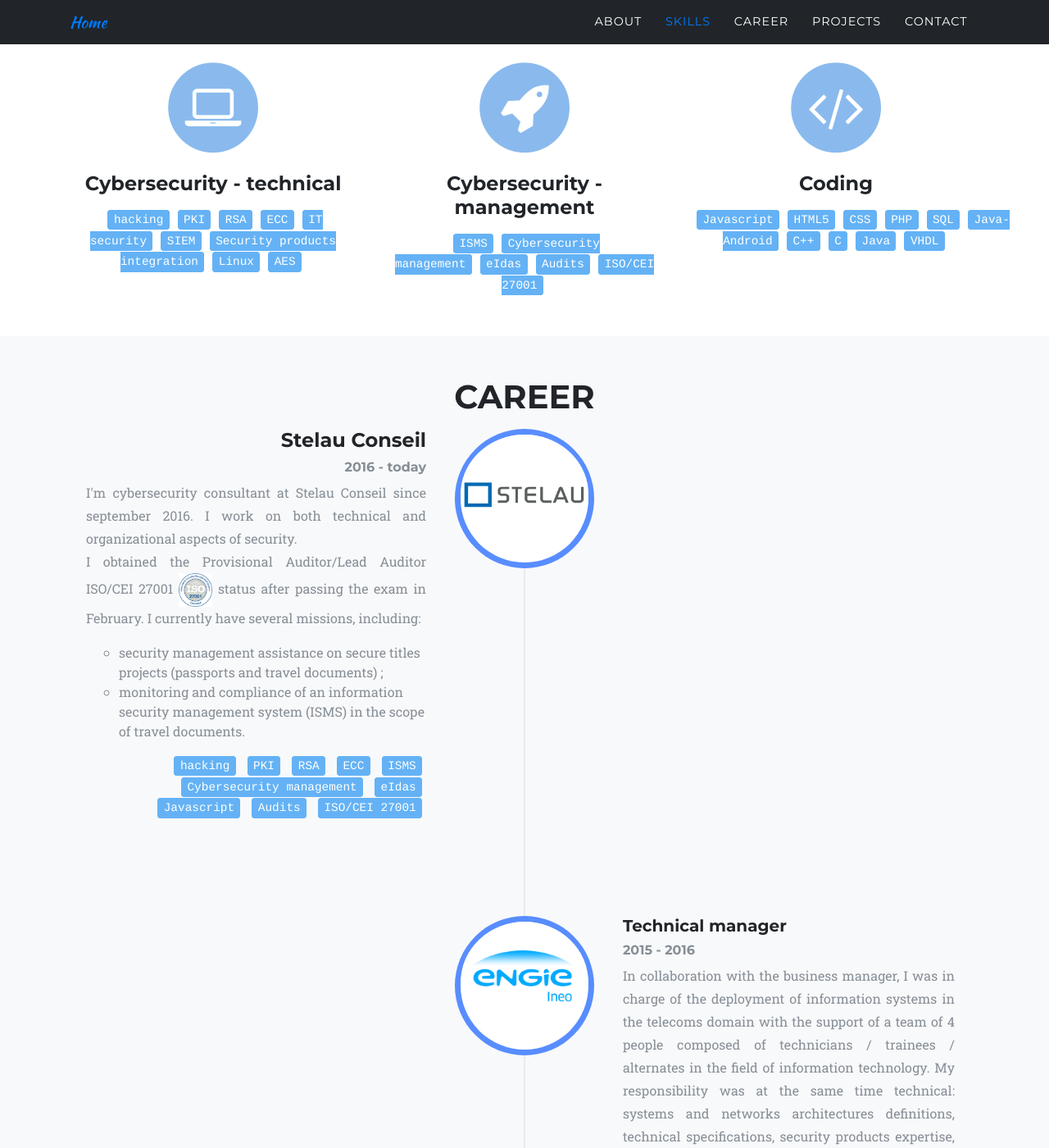
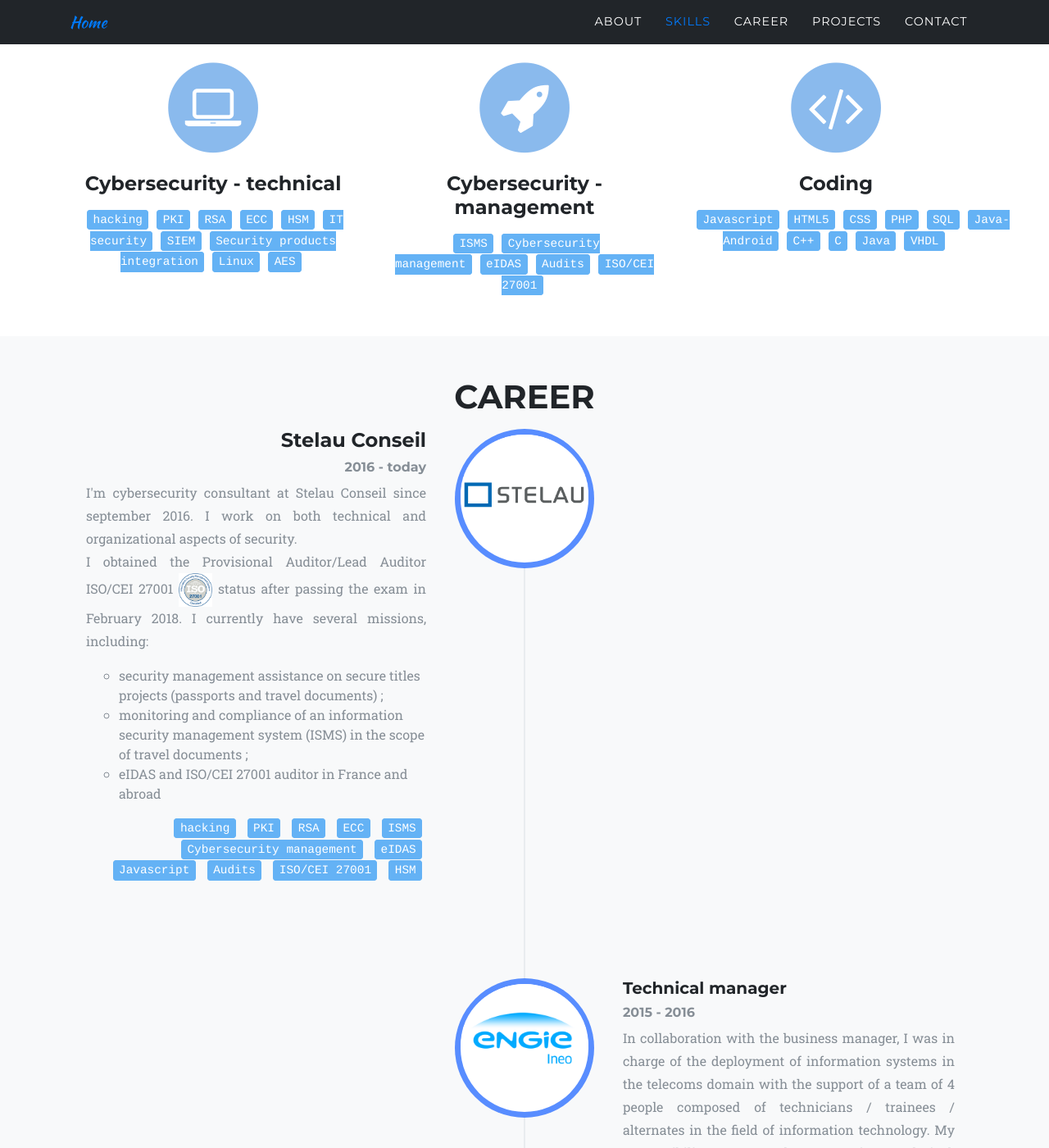
Before and after one commit to MaxKer/MaxKer.github.io, a Jekyll site: the page built from index.html, in a window 1280 px wide and 1400 px high, scrolled down 1161 px. Shown: the whole window at 82% size. Built offline with Jekyll 4.4.1, drawn with Linux system fonts in a browser that asks for light colours; some web fonts are replaced; comment, search, counter and statistics services are not loaded.

Commit message:
Reduce pict size and update career

```diff
--- a/_includes/content/career.html
+++ b/_includes/content/career.html
@@ -23,13 +23,14 @@
                   I'm cybersecurity consultant at Stelau Conseil since september 2016. I work on both technical and organizational aspects of security.
                   </br>
                     I obtained the Provisional Auditor/Lead Auditor ISO/CEI 27001
-                  <img class="img-responsive" src="img/iso27k1.png" style="width:10%"> status after passing the exam in February.
+                  <img class="img-responsive" src="img/iso27k1.png" style="width:10%"> status after passing the exam in February 2018.
                   I currently have several missions, including: </br>
                  <ul class="text-muted" style="text-align:left">
                    <li>security management assistance on secure titles projects (passports
                  and travel documents) ;</li>
                   <li>monitoring and compliance of an information security
-                      management system (ISMS) in the scope of travel documents.</li>
+                      management system (ISMS) in the scope of travel documents ;</li>
+                  <li>eIDAS and ISO/CEI 27001 auditor in France and abroad</li>
                 </ul>
                 </p>
               </div>
@@ -40,10 +41,11 @@
                 <code class="cyber-tech-skill material-label_primary">ECC</code>
                 <code class="cyber-management-skill material-label_primary">ISMS</code>
                 <code class="cyber-management-skill material-label_primary">Cybersecurity management</code>
-                <code class="cyber-management-skill material-label_primary">eIdas</code>
+                <code class="cyber-management-skill material-label_primary">eIDAS</code>
                 <code class="dev-skill material-label_primary">Javascript</code>
                 <code class="cyber-management-skill material-label_primary">Audits</code>
                 <code class="cyber-management-skill material-label_primary">ISO/CEI 27001</code>
+                <code class="cyber-tech-skill material-label_primary">HSM</code>
               </div>
             </div>
           </li>
--- a/_includes/content/projects/warmdom.html
+++ b/_includes/content/projects/warmdom.html
@@ -95,7 +95,7 @@
           <p>Config du plugin 1-wire (avec des sondes en remote sur les rpi zero)</p>
           <h3 id="d-tecteur-de-mouvement">Détecteur de mouvement</h3>
           <h4 id="sch-ma">Schéma</h4>
-          <p>-&gt; Connectique PIR HC-SR501 5-20V DC</p>
+          <a href="http://espace-raspberry-francais.fr/Composants/Capteur-presence-HC-SR501-Raspberry-Francais/">-&gt; Connectique PIR HC-SR501 5-20V DC</a>
           <h4 id="config-jeedom">Config Jeedom</h4>
           <p>-&gt; Plugin GPIO -&gt; Plugin Jeelink pour accès aux détecteurs des rpi zero à partir du jeedom master (rpi 3)</p>
           <h3 id="t-l-info-edf">Télé info EDF</h3>
```
Also changed, not shown: img/coap.png, img/header-cyber-2.jpg, img/maxence-kersten.png, 1 other file.
